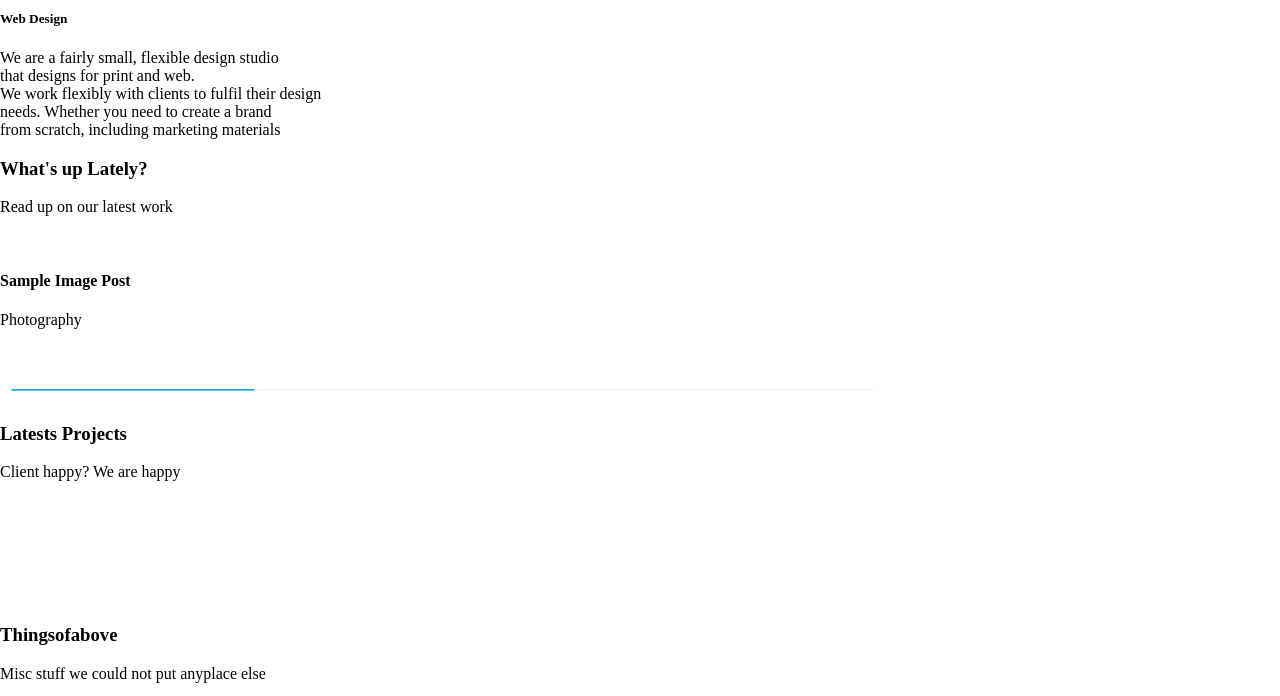
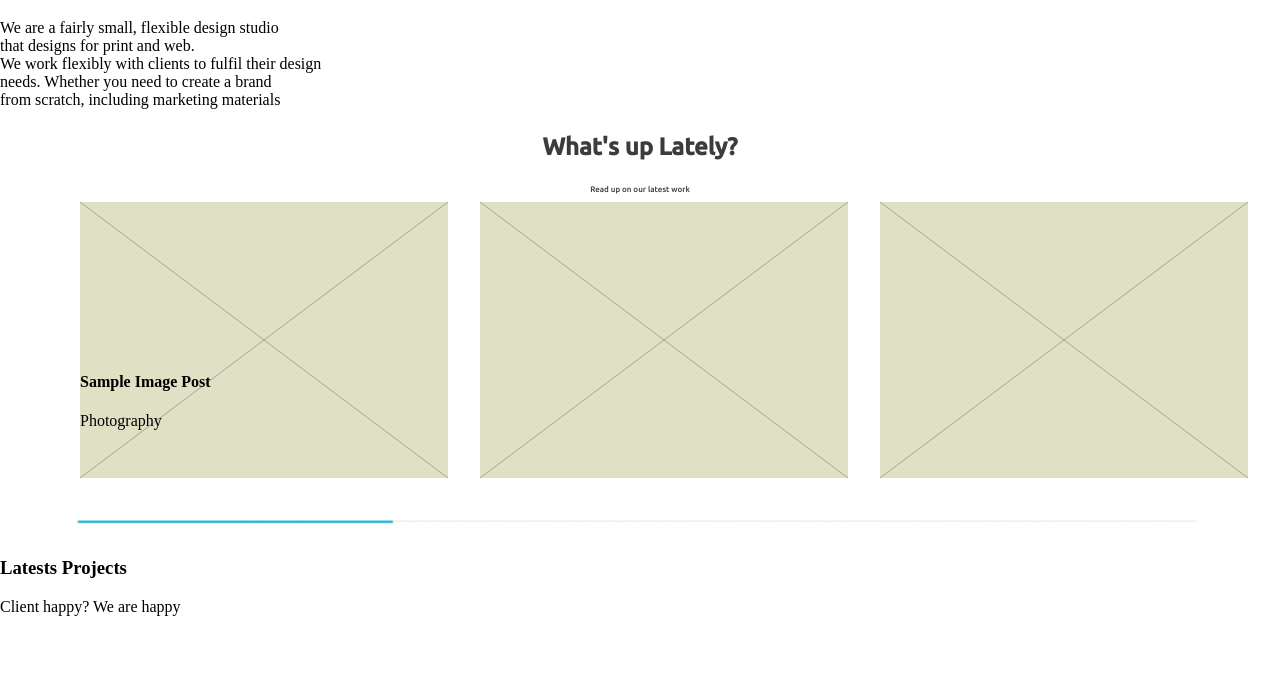
Before and after one commit to TeoEstrada9/grid-Assignment, a website built with Parcel: page index.html in a window 1280 px wide. Shown: the part 1981-2677 px from the top of the page. Built offline with nearby package versions, Linux system fonts and the light colour scheme.

Commit message:
css changes for grid

```diff
--- a/index.css
+++ b/index.css
@@ -190,6 +190,7 @@ span {
     font-size: 2.5em;
     font-weight: lighter;
     color: var(--font-Color);
+    margin-top: -30px;
 }
 
 /*Things we do */
@@ -209,3 +210,60 @@ span {
     color: var(--font-Color);
     text-align: center;
 }
+
+
+/*Image Carousel */
+
+.whats-up-lately-image1 {
+    display: grid;
+    grid-template-columns: repeat(3, 2fr);
+    gap: -5px;
+    justify-content: center;
+    margin-left: 5em;
+
+}
+
+.image-carousel1 {
+    width: 368px;
+    height: 276px;
+
+
+
+
+}
+.image-carousel2 {
+    width: 368px;
+    height: 276px;
+}
+.image-carousel3 {
+    width: 368px;
+    height: 276px;
+}
+
+
+.whats-up-lately-text {
+    font-family: 'Ubuntu', sans-serif;
+    font-size: 1.5em;
+    color: var(--font-Color);
+    text-align: center;
+}
+
+.latest-work-text {
+    font-family: 'Ubuntu', sans-serif;
+    font-size: .5em;
+    color: var(--font-Color);
+    text-align: center;
+    margin-top: -10;
+
+}
+
+.sample-post-message {
+    display: flex;
+    margin-top: -105px;
+}
+
+.divider-image {
+   width: 89%;
+   margin-left: 4em;
+   margin-top: 2em;
+}
--- a/index.html
+++ b/index.html
@@ -167,16 +167,14 @@
         <h3 class="whats-up-lately-text">What's up Lately?</h3>
         <p class="latest-work-text">Read up on our latest work</p>
         <div class="whats-up-lately-image1">
-            <img src="" alt="">
+            <img class="image-carousel1" src="Images/placeholder.svg" alt="">
+            <img class="image-carousel2" src="Images/placeholder.svg" alt="">
+            <img class="image-carousel3" src="Images/placeholder.svg" alt="">
             <div class="imagetext1">
-                <h4>Sample Image Post</h4>
-                <p>Photography</p>
+                <h4 class="sample-post-message">Sample Image Post</h4>
+                <p class="topic-message">Photography</p>
                 <img class="cameraicon1" src="" alt="">
             </div>
-
-        </div>
-        <div class="whats-up-lately-image2">
-            <img src="" alt="">
 
         </div>
 
```
